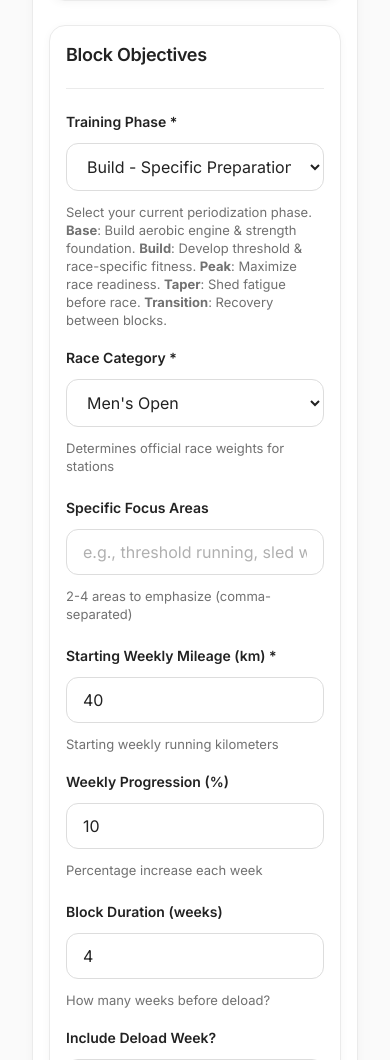
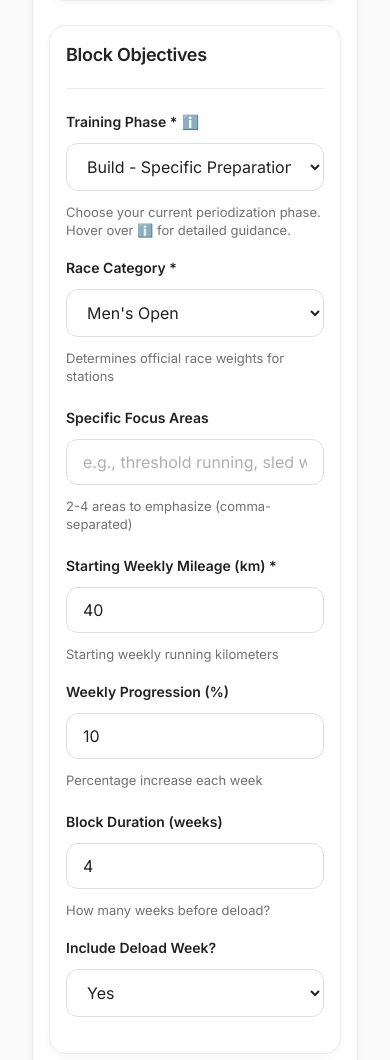
Before and after one commit to artiemellors/Blocksmith-agent, a Flask app: page / in a window 390 px wide. Shown: the part 2151-3211 px from the top of the page. Run offline with Flask 3, Linux system fonts and the light colour scheme.

Commit message:
Add info icon tooltip to Training Phase field
Implement balanced hybrid UX for phase selection:

**HTML (index.html):**
- Shorten dropdown labels: "Base - General Preparation" vs previous verbose
- Add info icon (ℹ️) next to "Training Phase" label
- Tooltip with detailed phase guidance (hover to reveal)
- Brief help text: "Choose your current periodization phase. Hover over ℹ️ for detailed guidance."

**CSS (style.css):**
- Style info-icon with gray color, changes to charcoal on hover
- Tooltip appears above icon with dark background, white text
- Max width 400px, supports multi-line content with line breaks
- Smooth fade-in transition (opacity)
- Arrow pointer from tooltip to icon
- High z-index (1000) to appear above all content

**Tooltip Content:**
Detailed descriptions for all 5 phases:
- BASE: High volume, Zone 2 focus, Phase 1 strength, heavy overload
- BUILD: Moderate volume, threshold development, race weight stations
- PEAK: Low volume, race pace, Phase 2 strength, full simulation
- TAPER: Very low volume, maintain intensity, cut volume 40-60%
- TRANSITION: Unstructured recovery, active rest

Benefits:
✓ Dropdown has enough info to make decision
✓ Detailed guidance available on demand
✓ Works on mobile (dropdown labels clear enough)
✓ Clean, professional UI matching Airbnb aesthetic

```diff
--- a/static/css/style.css
+++ b/static/css/style.css
@@ -265,6 +265,70 @@ label {
     font-size: var(--font-caption-size);
     font-weight: 600;
     color: var(--color-charcoal);
+    display: flex;
+    align-items: center;
+    gap: var(--space-xs);
+}
+
+/* Info Icon Tooltip */
+.info-icon {
+    display: inline-flex;
+    align-items: center;
+    justify-content: center;
+    width: 18px;
+    height: 18px;
+    font-size: 14px;
+    color: var(--color-text-secondary);
+    cursor: help;
+    position: relative;
+    user-select: none;
+    transition: color 0.2s ease;
+}
+
+.info-icon:hover {
+    color: var(--color-charcoal);
+}
+
+.info-icon::before {
+    content: attr(data-tooltip);
+    position: absolute;
+    bottom: calc(100% + 8px);
+    left: 50%;
+    transform: translateX(-50%);
+    background: var(--color-charcoal);
+    color: var(--color-white);
+    padding: 12px 16px;
+    border-radius: var(--radius-md);
+    font-size: 13px;
+    font-weight: 400;
+    line-height: 1.5;
+    white-space: pre-line;
+    width: max-content;
+    max-width: 400px;
+    box-shadow: var(--shadow-lg);
+    opacity: 0;
+    pointer-events: none;
+    transition: opacity 0.2s ease;
+    z-index: 1000;
+}
+
+.info-icon::after {
+    content: '';
+    position: absolute;
+    bottom: calc(100% + 2px);
+    left: 50%;
+    transform: translateX(-50%);
+    border: 6px solid transparent;
+    border-top-color: var(--color-charcoal);
+    opacity: 0;
+    pointer-events: none;
+    transition: opacity 0.2s ease;
+    z-index: 1000;
+}
+
+.info-icon:hover::before,
+.info-icon:hover::after {
+    opacity: 1;
 }
 
 /* Inputs */
--- a/templates/index.html
+++ b/templates/index.html
@@ -139,15 +139,18 @@
                     <h2>Block Objectives</h2>
                     <div class="form-row">
                         <div class="form-group">
-                            <label for="primary_goal">Training Phase *</label>
+                            <label for="primary_goal">
+                                Training Phase *
+                                <span class="info-icon" data-tooltip="BASE: High volume, low specificity. Build aerobic engine & structural strength. Mostly Zone 2 running, Phase 1 strength (6-8 reps), heavy overload on HYROX stations.&#10;&#10;BUILD: Moderate volume, moderate-high intensity. Develop threshold & race-specific fitness. T1/T2 running, transition to Phase 2 strength, race weight stations.&#10;&#10;PEAK: Low volume, very high intensity. Maximize race readiness. Race pace or faster, Phase 2 strength (4-5 reps), full race simulation.&#10;&#10;TAPER: Very low volume, maintain intensity. Shed fatigue before race. Cut volume 40-60%, keep loads heavy but low reps (no failure), minimal station work.&#10;&#10;TRANSITION: Unstructured recovery between training blocks. Active rest and skill practice.">ℹ️</span>
+                            </label>
                             <select id="primary_goal" name="primary_goal" required>
-                                <option value="base">Base - General Preparation (High Volume, Zone 2 Focus)</option>
-                                <option value="build" selected>Build - Specific Preparation (Threshold Development)</option>
-                                <option value="peak">Peak - Competition Phase (Race Specificity, High Intensity)</option>
-                                <option value="taper">Taper - Pre-Race (Low Volume, Maintain Intensity)</option>
-                                <option value="transition">Transition - Recovery (Unstructured, Active Rest)</option>
+                                <option value="base">Base - General Preparation</option>
+                                <option value="build" selected>Build - Specific Preparation</option>
+                                <option value="peak">Peak - Competition Phase</option>
+                                <option value="taper">Taper - Pre-Race Freshness</option>
+                                <option value="transition">Transition - Active Recovery</option>
                             </select>
-                            <small>Select your current periodization phase. <strong>Base</strong>: Build aerobic engine & strength foundation. <strong>Build</strong>: Develop threshold & race-specific fitness. <strong>Peak</strong>: Maximize race readiness. <strong>Taper</strong>: Shed fatigue before race. <strong>Transition</strong>: Recovery between blocks.</small>
+                            <small>Choose your current periodization phase. Hover over ℹ️ for detailed guidance.</small>
                         </div>
                         <div class="form-group">
                             <label for="race_type">Race Category *</label>
```
